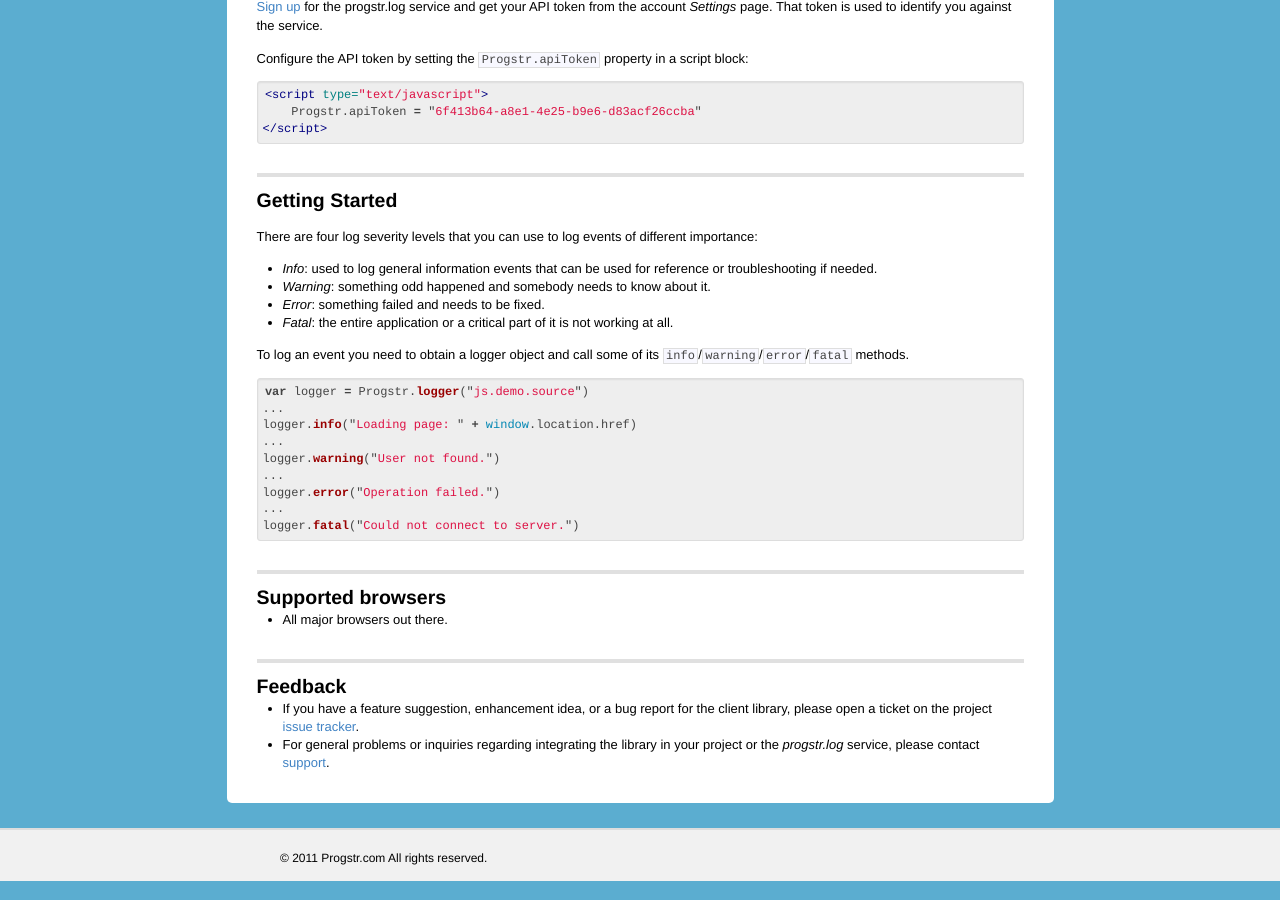
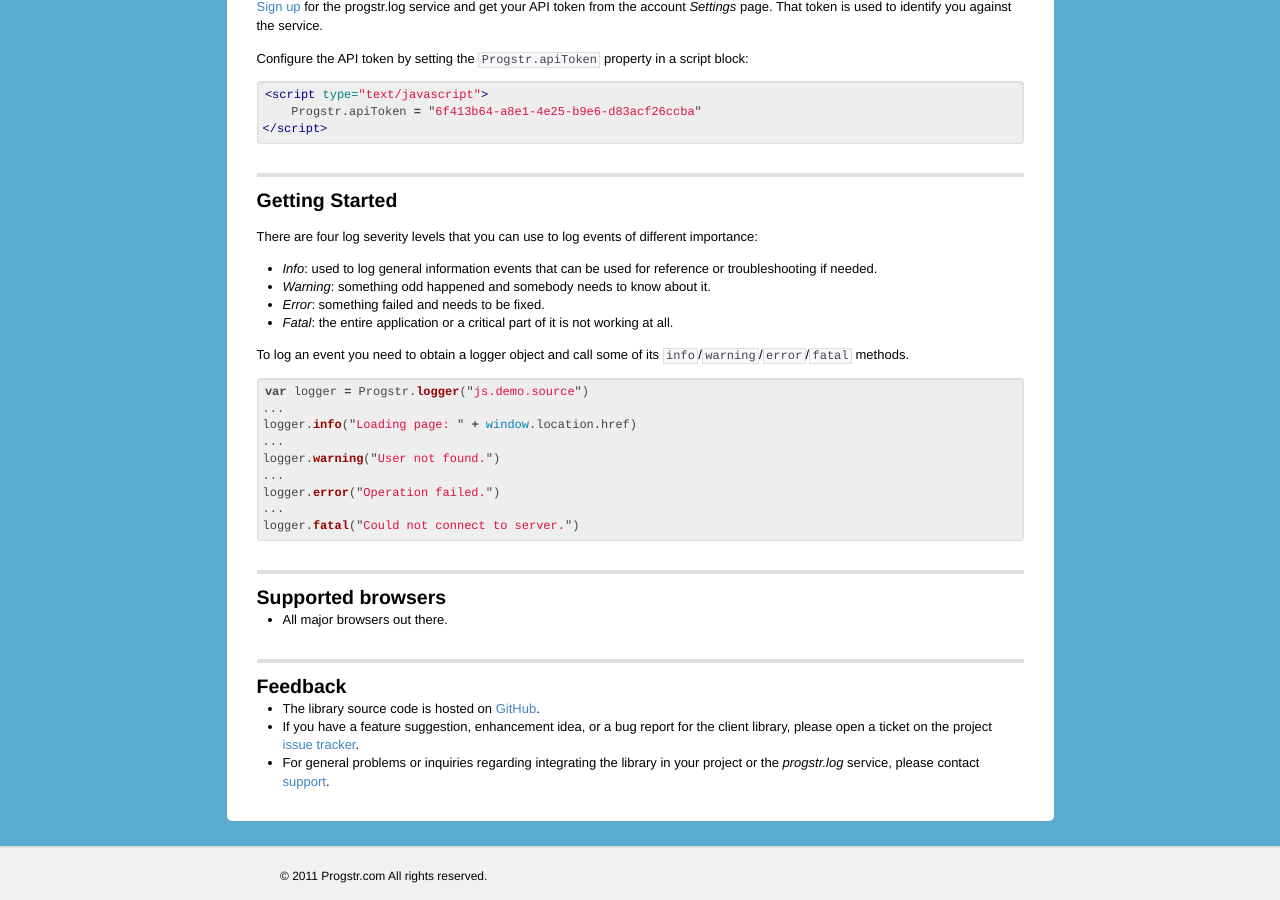
Before and after one commit to progstr/progstr.github.com, a Jekyll site: the page built from _posts/2011-07-12-javascript.md, in a window 1280 px wide and 900 px high, scrolled down 839 px. Built offline with Jekyll 4.4.1, drawn with Linux system fonts in a browser that asks for light colours.

Commit message:
Fixed the github links.

```diff
--- a/_posts/2011-07-12-javascript.md
+++ b/_posts/2011-07-12-javascript.md
@@ -67,5 +67,6 @@ Supported browsers
 
 Feedback
 --------
-* If you have a feature suggestion, enhancement idea, or a bug report for the client library, please open a ticket on the project [issue tracker](https://github.com/progstr/progstr-issues/issues).
+* The library source code is hosted on [GitHub](https://github.com/progstr/progstr-js).
+* If you have a feature suggestion, enhancement idea, or a bug report for the client library, please open a ticket on the project [issue tracker](https://github.com/progstr/progstr-js/issues).
 * For general problems or inquiries regarding integrating the library in your project or the *progstr.log* service, please contact [support](http://support.progstr.com).
```
